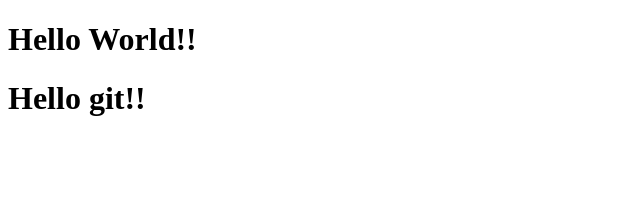
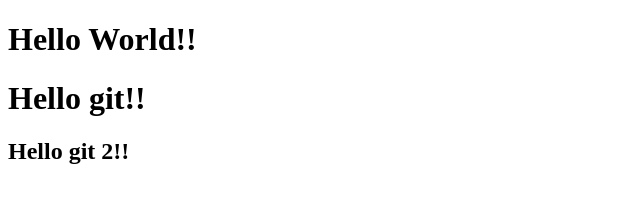
Before and after one commit to s1nure/git_test, a plain HTML site: page index.html in a window 1280 px wide. Shown: the whole page, without its empty margins (0-640 px from the left). Drawn offline with Linux system fonts and the light colour scheme.

Commit message:
Added h2

```diff
--- a/index.html
+++ b/index.html
@@ -15,5 +15,6 @@
 <body>
     <h1>Hello World!!</h1>
     <h1>Hello git!!</h1>
+    <h2>Hello git 2!!</h2>
 </body>
 </html>
```
